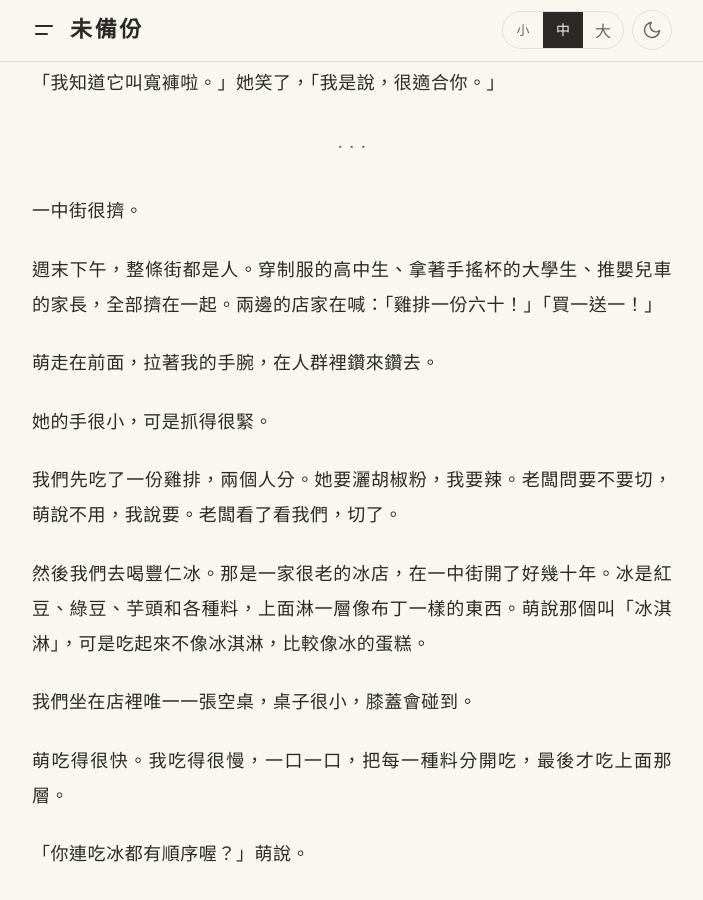
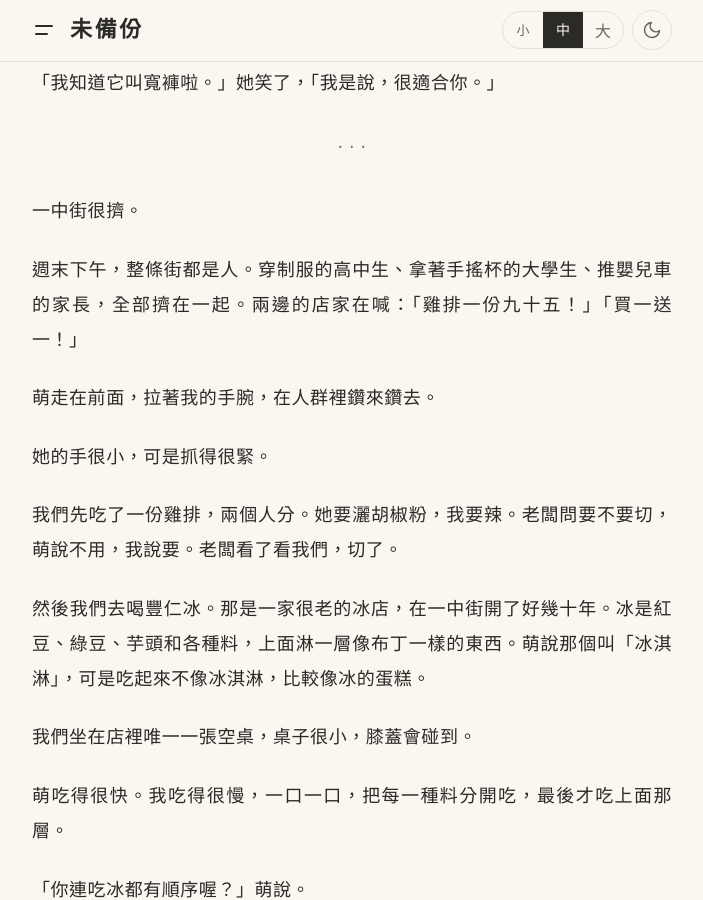
Before and after one commit to Sierra2121/weibeifen, a Jekyll site: the page built from _posts/2024-03-30-gongdi09.md, in a window 1280 px wide and 900 px high, scrolled down 2607 px. Shown: the whole window, without its empty margins (288-991 px from the left). Built offline with Jekyll 4.4.1, drawn with Linux system fonts in a browser that asks for light colours.

Commit message:
《共地》第9篇：雞排價格改為九十五
Co-Authored-By: Claude Opus 5.5 <noreply@anthropic.com>
Claude-Session: https://claude.ai/code/session_01VPttWSzmLwLn5s7vBPCwag

```diff
--- a/_posts/2024-03-30-gongdi09.md
+++ b/_posts/2024-03-30-gongdi09.md
@@ -84,7 +84,7 @@ date: 2024-03-30 22:20:00 +0800
 
 一中街很擠。
 
-週末下午，整條街都是人。穿制服的高中生、拿著手搖杯的大學生、推嬰兒車的家長，全部擠在一起。兩邊的店家在喊：「雞排一份六十！」「買一送一！」
+週末下午，整條街都是人。穿制服的高中生、拿著手搖杯的大學生、推嬰兒車的家長，全部擠在一起。兩邊的店家在喊：「雞排一份九十五！」「買一送一！」
 
 萌走在前面，拉著我的手腕，在人群裡鑽來鑽去。
 
```
